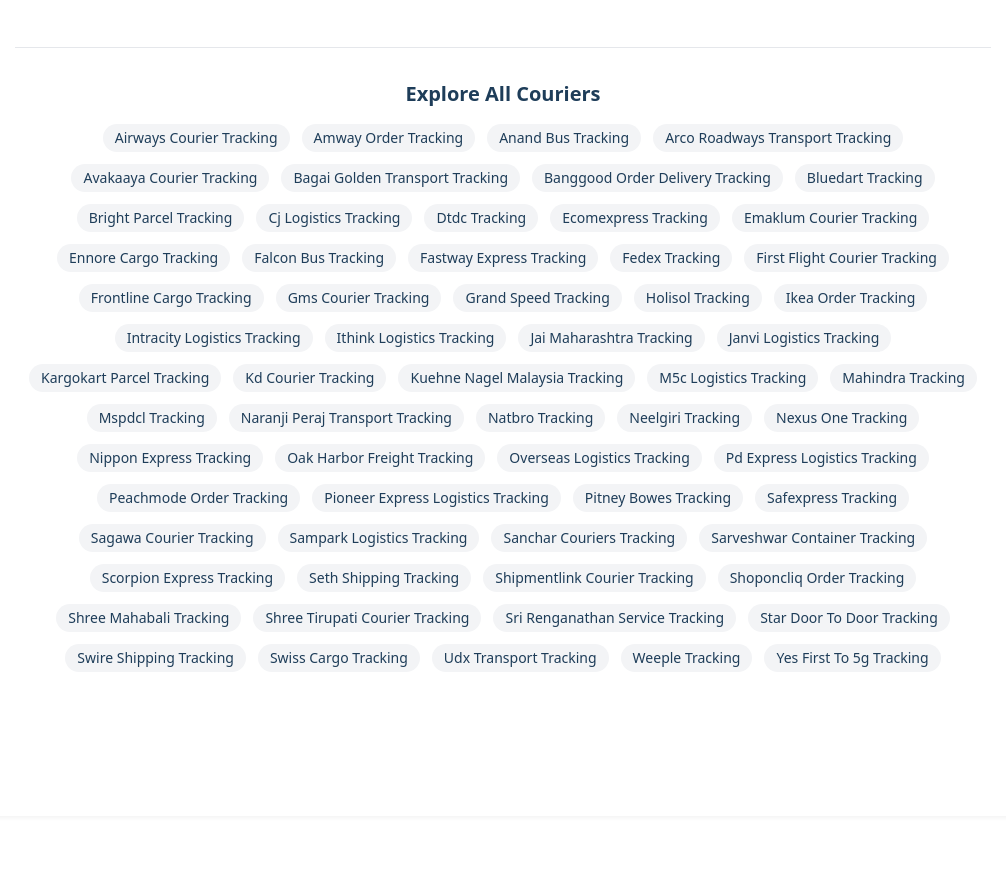
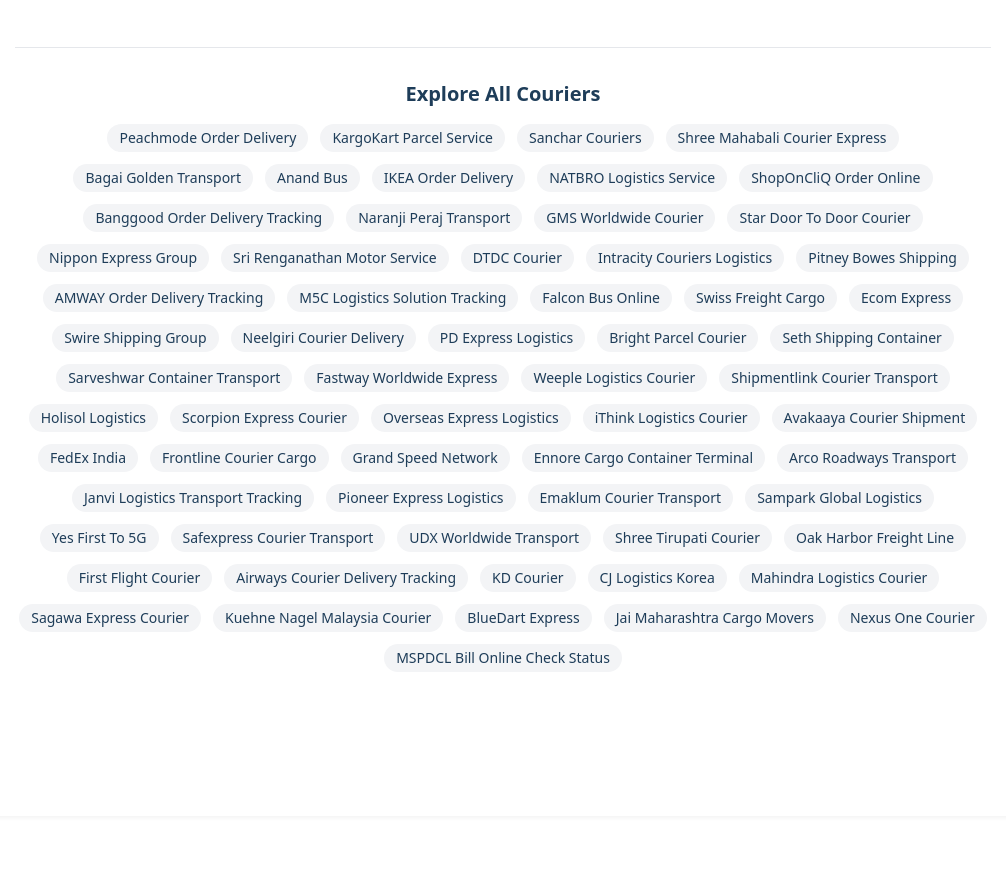
Before and after one commit to ayubliaqat/trackingodyssey, a Next.js app: page /couriers/air-tanzania-tracking in a window 1280 px wide. Shown: the part 840-1718 px from the top of the page, without its empty margins (137-1143 px from the left). Built offline with nearby package versions, Linux system fonts and the light colour scheme.

Commit message:
updated list in popular and tanzaniaa coruiers page...

```diff
--- a/app/couriers/air-tanzania-tracking/page.tsx
+++ b/app/couriers/air-tanzania-tracking/page.tsx
@@ -3,7 +3,7 @@
 import TrackForm from "@/components/TrackForm";
 import Script from "next/script";
 import { Metadata } from "next";
-import { getAllCouriers } from "@/lib/getCouriers";
+import couriersData from "@/app/data/couriers.json";;
 
 // 🔹 Static courier data
 const courier = {
@@ -34,8 +34,8 @@
 
 export const revalidate = 60;
 
-// 🔹 Get all couriers server-side, exclude current page
-const otherCouriers = getAllCouriers(courier.slug);
+// 🔹 Get all other couriers from JSON excluding current
+const otherCouriers = couriersData.filter((c) => c.slug !== courier.slug);
 
 // 🔹 JSON-LD structured data
 const structuredData = {
@@ -102,7 +102,6 @@
               KD Courier
             </Link>
           </span>
-
         </p>
       </section>
 
--- a/components/PopularCouriers.tsx
+++ b/components/PopularCouriers.tsx
@@ -1,10 +1,20 @@
 // app/components/PopularCouriers.tsx
 import Link from "next/link";
-import { getAllCouriers, type Courier } from "@/lib/getCouriers";
+import couriersData from "@/app/data/couriers.json";
 
-export default async function PopularCouriers() {
-  // Get all couriers and pick first 12 (or shuffle if you want)
-  const allCouriers: Courier[] = getAllCouriers("all");
+interface Courier {
+  name: string;
+  slug: string;
+  website?: string;
+  city?: string;
+  address?: string;
+  phone_numbers?: string[];
+  emails?: string[];
+}
+
+export default function PopularCouriers() {
+  // Get all couriers from JSON and pick first 12
+  const allCouriers: Courier[] = couriersData;
   const couriers = allCouriers.slice(0, 12); // pick first 12
 
   return (
```
Lines whose indentation alone changed are shown as unchanged.
